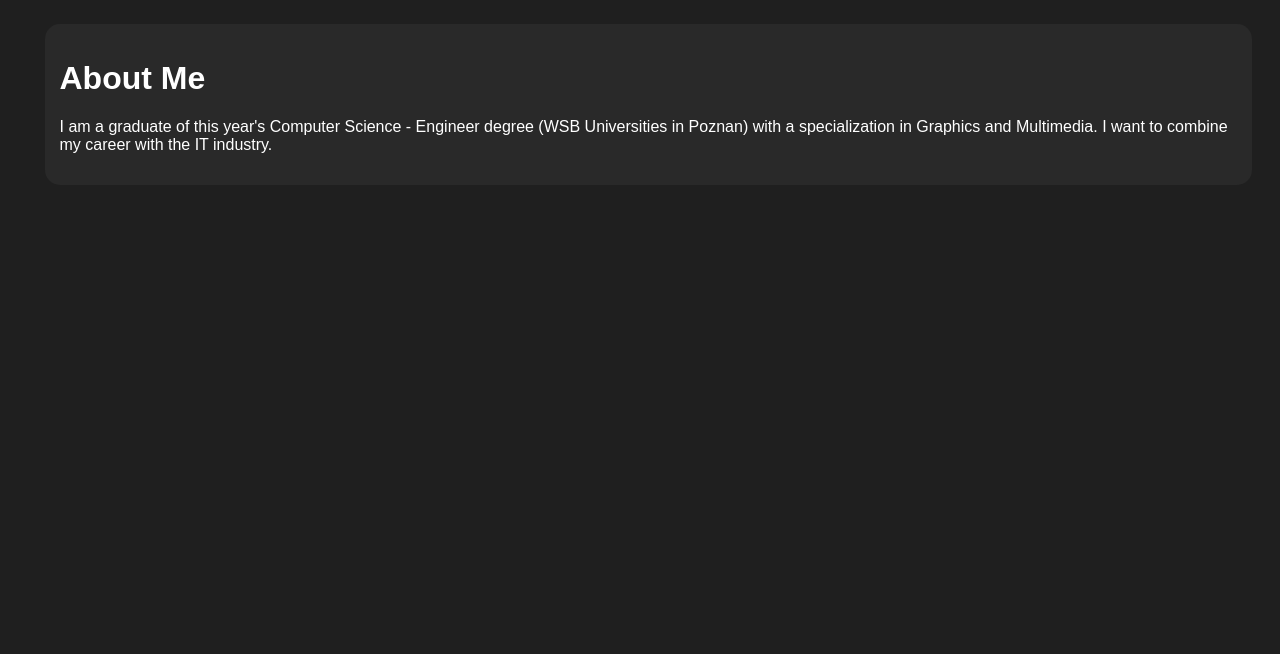
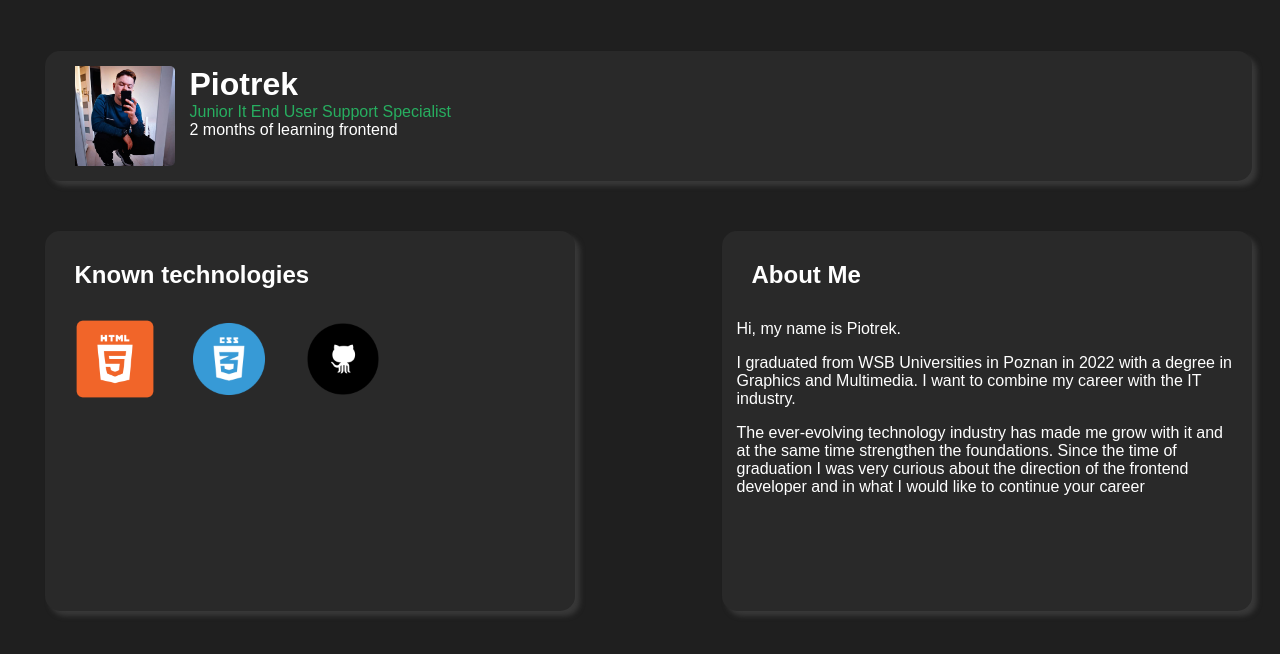
Before and after one commit to PiotrekZie/zielonsky-web, a plain HTML site: page index.html in a window 1280 px wide. Shown: the part 852-1506 px from the top of the page. Drawn offline with Linux system fonts and the light colour scheme.

Commit message:
add assets and html/css stuff

```diff
--- a/index.html
+++ b/index.html
@@ -14,7 +14,7 @@
 <body>
     <div id="root">
         <div class="navbar">
-            <img src="/assets/img/zlogo.svg" alt="Zielonsky Logo" class="logoNav">
+            <img src="/assets/img/zlogo.svg" alt="Zielonsky logo" class="logonav">
             <a class="buttonNav">Home</a>
             <a href="#about" class="buttonNav">About</a>
             <a href="https://github.com/PiotrekZie" class="buttonNav"><i class="fa-solid fa-link"></i> Socials</a>
@@ -26,9 +26,31 @@
                 <h1>Hey, I'm Peter</h1>
                 <h2>A Computer Engineer creating static websites.</h2>
             </div>
-            <div id="about">
-                <h1>About Me</h1>
-                <p>I am a graduate of this year's Computer Science - Engineer degree (WSB Universities in Poznan) with a specialization in Graphics and Multimedia. I want to combine my career with the IT industry. </p>
+            <div class="about">
+            <div class="aboutHeader" id="about">
+                <img src="/assets/img/profile.jpg" alt="Zielonsky photo" class="aboutPhoto">
+                <div>
+                    <h1>Piotrek</h1>
+                    <p class="ptitle">Junior It End User Support Specialist</p>
+                    <p class="plong">2 months of learning frontend</p>
+                </div>
+            </div>
+            <div class="tech">
+                <div>
+                    <h2>Known technologies</h1>
+                    <img src="/assets/img/html.png" alt="html logo">
+                    <img src="/assets/img/css.png" alt="css logo">
+                    <img src="/assets/img/github.png" alt="github logo">
+                </div>
+                </div>
+                <div class="aboutMe">
+                    <div>
+                        <h2>About Me</h2>
+                        <p>Hi, my name is Piotrek.</p>
+                        <p>I graduated from WSB Universities in Poznan in 2022 with a degree in Graphics and Multimedia. I want to combine my career with the IT industry. </p>
+                        <p>The ever-evolving technology industry has made me grow with it and at the same time strengthen the foundations. Since the time of graduation I was very curious about the direction of the frontend developer and in what I would like to continue your career</p>
+                    </div>
+                </div>
             </div>
     </div>
 </body>
--- a/main.css
+++ b/main.css
@@ -32,8 +32,8 @@ body {
 }
 .buttonNav:hover {
     color: rgb(146, 255, 146);
+    transition: 0.5s;
 }
-
 .main {
     padding: 50px;
 }
@@ -57,19 +57,89 @@ body {
     padding-top: 30px;
     color: white;
 }
-#about {
+.ptitle {
+    color: #27ae60;
+    padding: 0px;
+    margin: 0px;
+}
+.plong {
+    color: white;
+    padding: 0px;
+    margin: 0px;
+}
+.about {
+    display: grid;
+    grid-template-columns: 1fr 1fr 1fr;
+    grid-template-rows: 1fr 1fr;
+    gap: 0px 0px;
+    grid-template-areas:
+      "aboutHeader aboutHeader aboutHeader"
+      "tech . aboutMe";
+}
+.aboutHeader {
+    grid-area: aboutHeader;
     background-color: rgb(41, 41, 41);
     border-radius: 15px;
     padding: 15px;
     margin-top: 350px;
     color: white;
+    box-shadow: 5px 5px 5px rgb(56, 56, 56);
+    display: flex;
+    justify-content: left;
 }
-.logoNav {
-    width: 50px;
-    height: 50px;
+.aboutHeader h1 {
+    padding: 0px;
+    margin: 0px;
 }
-.logoNav:hover {
-    transform: scale(2);
+.aboutPhoto {
+    width: 100px;
+    height: 100px;
+    margin-right: 15px;
+    padding-left: 15px;
+    border-radius: 5px;
+}
+.tech {
+    grid-area: tech;
+    background-color: rgb(41, 41, 41);
+    border-radius: 15px;
+    padding: 15px;
+    margin-top: 50px;
+    width: 500px;
+    height: 350px;
+    color: white;
+    box-shadow: 5px 5px 5px rgb(56, 56, 56);
+}
+.tech h2 {
+    margin: 0px;
+    padding: 15px;
+}
+.tech img {
+    width: 80px;
+    height: 80px;
+    padding: 15px;
+}
+.aboutMe {
+    grid-area: aboutMe;
+    background-color: rgb(41, 41, 41);
+    border-radius: 15px;
+    padding: 15px;
+    margin-top: 50px;
+    width: 500px;
+    height: 350px;
+    color: white;
+    box-shadow: 5px 5px 5px rgb(56, 56, 56);
+}
+.aboutMe h2 {
+    margin: 0px;
+    padding: 15px;
+}
+.logonav {
+    width: 80px;
+    height: 80px;
+    animation: fadeInAnimation ease 3s;
+    animation-iteration-count: 1;
+    animation-fill-mode: forwards;
+    transform: scale(1.3, 0.4);
 }
 .logoMain {
     display: block;
@@ -78,3 +148,17 @@ body {
     width: 256px;
     height: 200px;
 }
+@keyframes fadeInAnimation {
+    0% {
+        opacity: 0;
+    }
+    100% {
+        opacity: 1;
+     }
+}
+
+@media screen and (max-width:480px) {
+    body {
+        display: none;
+    }
+}
```
Also changed, not shown: assets/img/css.png (added), assets/img/github.png (added), assets/img/html.png (added), assets/img/profile.jpg (added), assets/img/zlogo2.svg.
